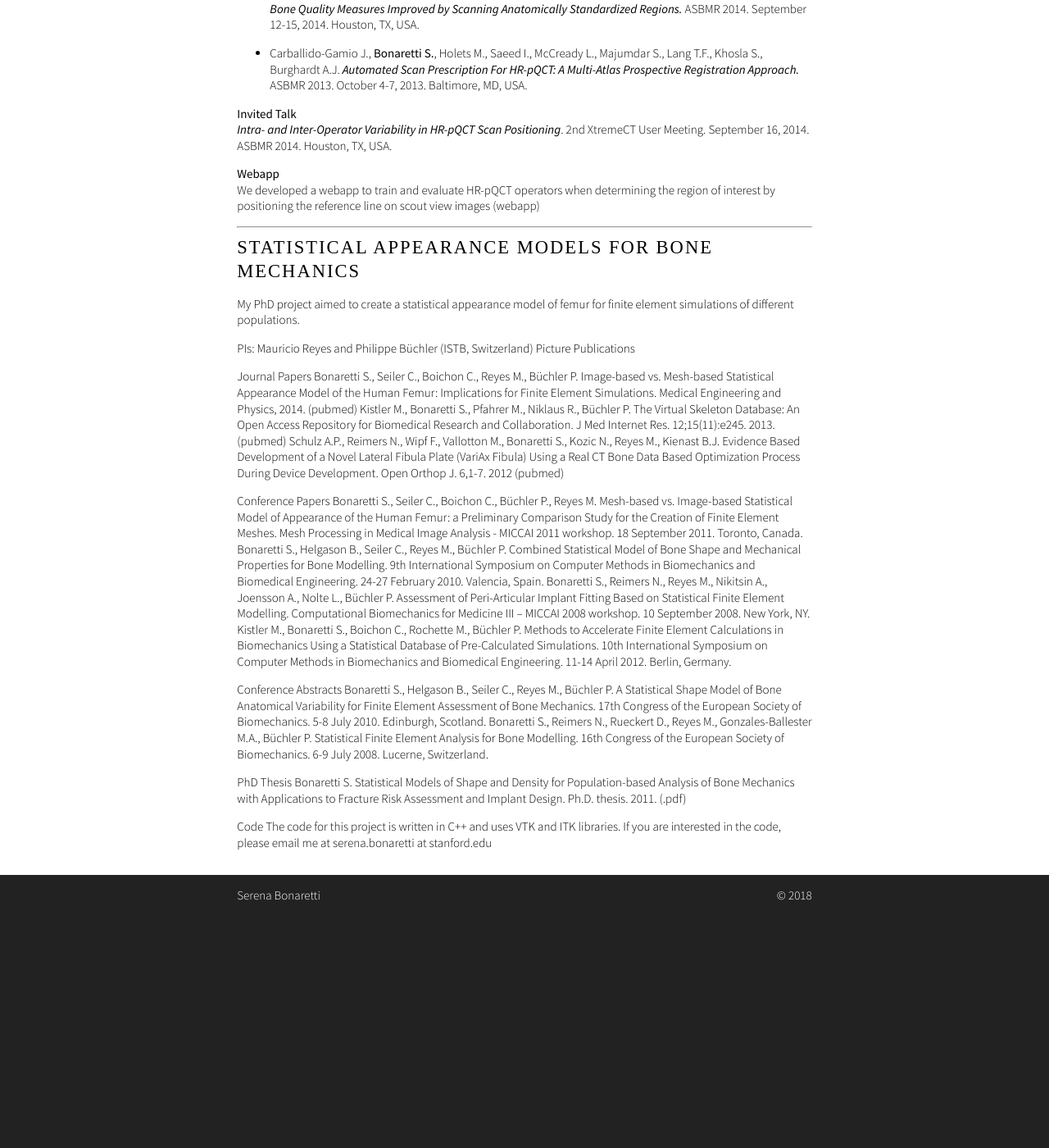
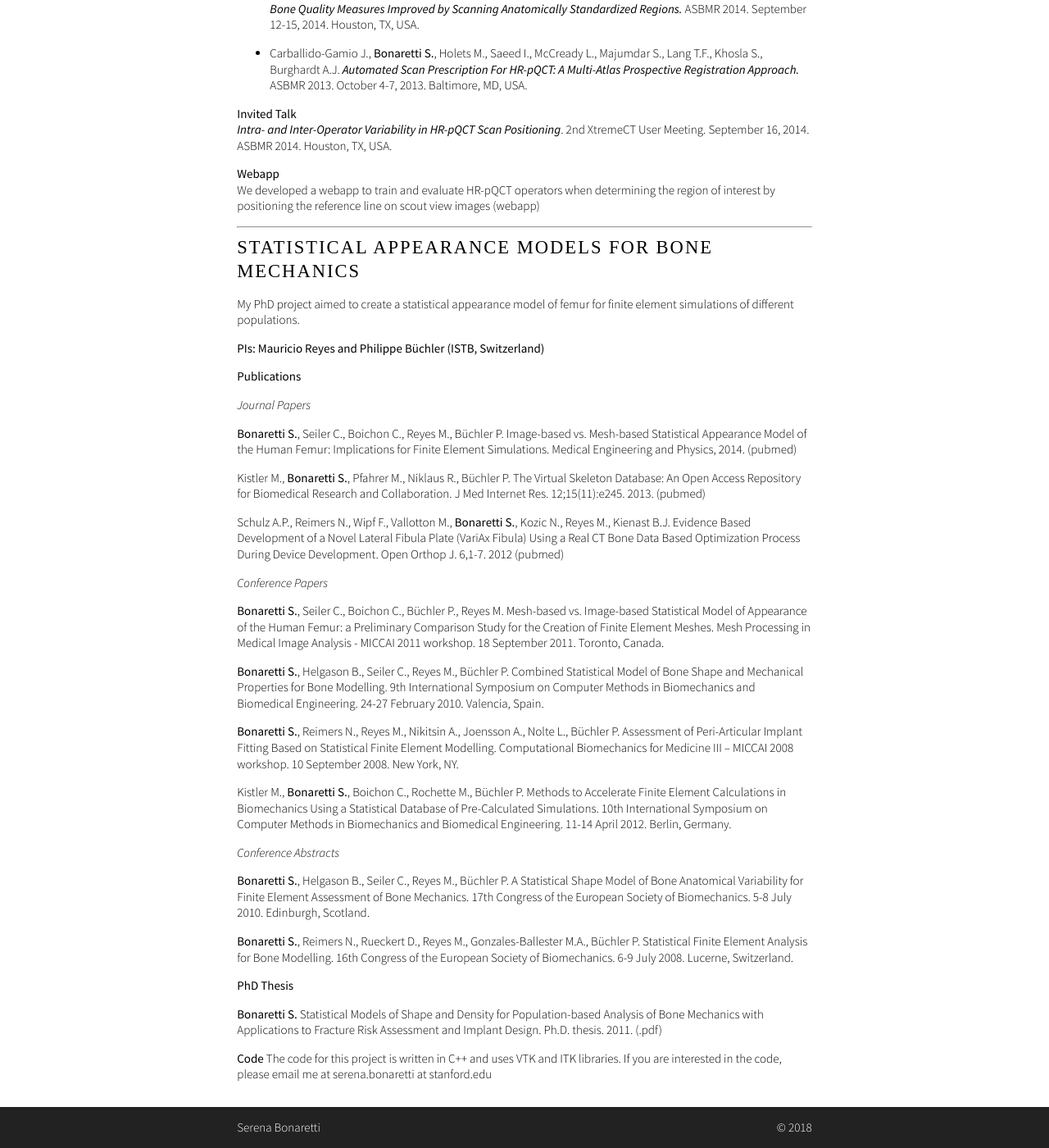
Before and after one commit to sbonaretti/sbonaretti.github.io, a Jekyll site: the page built from Projects.md, in a window 1280 px wide and 1400 px high, scrolled down 2000 px. Shown: the whole window at 82% size. Built offline with Jekyll 4.4.1, drawn with Linux system fonts in a browser that asks for light colours; some web fonts are replaced; before the commit the page ends 3117 px from its top, so only the background shows below that.

Commit message:
Update Projects.md

```diff
--- a/Projects.md
+++ b/Projects.md
@@ -84,28 +84,37 @@ We developed a webapp to train and evaluate HR-pQCT operators when determining t
 
 My PhD project aimed to create a statistical appearance model of femur for finite element simulations of different populations.
 
-PIs: Mauricio Reyes and Philippe Büchler (ISTB, Switzerland)
- Picture
-Publications
+**PIs: Mauricio Reyes and Philippe Büchler (ISTB, Switzerland)**
 
-Journal Papers
-Bonaretti S., Seiler C., Boichon C.,  Reyes M., Büchler P. Image-based vs. Mesh-based Statistical Appearance Model of the Human Femur: Implications for Finite Element Simulations. Medical Engineering and Physics, 2014. (pubmed)
-﻿﻿Kistler M., Bonaretti S., Pfahrer M., Niklaus R., Büchler P. The Virtual Skeleton Database: An Open Access Repository for Biomedical Research and Collaboration. J Med Internet Res. 12;15(11):e245. 2013.﻿﻿ (pubmed)
-Schulz A.P., Reimers N., Wipf F., Vallotton M., Bonaretti S., Kozic N., Reyes M., Kienast B.J. Evidence Based Development of a Novel Lateral Fibula Plate (VariAx Fibula) Using a Real CT Bone Data Based Optimization Process During Device Development. Open Orthop J. 6,1-7. 2012 (pubmed)
+**Publications**
 
-Conference Papers
-Bonaretti S., Seiler C., Boichon C., Büchler P., Reyes M. Mesh-based vs. Image-based Statistical Model of Appearance of the Human Femur: a Preliminary Comparison Study for the Creation of Finite Element Meshes. Mesh Processing in Medical Image Analysis - MICCAI 2011 workshop. 18 September 2011. Toronto, Canada.
-Bonaret﻿ti S., Helgason B., Seiler C., Reyes M., Büchler P. Combined Statistical Model of Bone Shape and Mechanical Properties for Bone Modelling. 9th International Symposium on Computer Methods in Biomechanics and Biomedical Engineering. 24-27 February 2010. Valencia, Spain.
-﻿Bonaretti S., Reimers N., Reyes M., Nikitsin A., Joensson A., Nolte L., Büchler P. Assessment of Peri-Articular Implant Fitting Based on Statistical Finite Element Modelling. Computational Biomechanics for Medicine III – MICCAI 2008 workshop. 10 September 2008. New York, NY.
-Kistler M., Bonaretti S., Boichon C., Rochette M., Büchler P. Methods to Accelerate Finite Element Calculations in Biomechanics Using a Statistical Database of Pre-Calculated Simulations. 10th International Symposium on Computer Methods in Biomechanics and Biomedical Engineering. 11-14 April 2012. Berlin, Germany.
+_Journal Papers_
 
-Conference Abstracts
-Bonaretti S., Helgason B., Seiler C., Reyes M., Büchler P. A Statistical Shape Model of Bone Anatomical Variability for Finite Element Assessment of Bone Mechanics. 17th Congress of the European Society of Biomechanics. 5-8 July 2010. Edinburgh, Scotland.
-Bonaretti S., Reimers N., Rueckert D., Reyes M., Gonzales-Ballester M.A., Büchler P. Statistical Finite Element Analysis for Bone Modelling. 16th Congress of the European Society of Biomechanics. 6-9 July 2008. Lucerne, Switzerland.
+**Bonaretti S.**, Seiler C., Boichon C.,  Reyes M., Büchler P. Image-based vs. Mesh-based Statistical Appearance Model of the Human Femur: Implications for Finite Element Simulations. Medical Engineering and Physics, 2014. (pubmed)
 
-PhD Thesis
-Bonaretti S. Statistical Models of Shape and Density for Population-based Analysis of Bone Mechanics with Applications to Fracture Risk  Assessment and Implant Design. Ph.D. thesis. 2011. (.pdf)
+Kistler M., **Bonaretti S.**, Pfahrer M., Niklaus R., Büchler P. The Virtual Skeleton Database: An Open Access Repository for Biomedical Research and Collaboration. J Med Internet Res. 12;15(11):e245. 2013. (pubmed)
 
+Schulz A.P., Reimers N., Wipf F., Vallotton M., **Bonaretti S.**, Kozic N., Reyes M., Kienast B.J. Evidence Based Development of a Novel Lateral Fibula Plate (VariAx Fibula) Using a Real CT Bone Data Based Optimization Process During Device Development. Open Orthop J. 6,1-7. 2012 (pubmed)
 
-Code
+_Conference Papers_
+
+**Bonaretti S.**, Seiler C., Boichon C., Büchler P., Reyes M. Mesh-based vs. Image-based Statistical Model of Appearance of the Human Femur: a Preliminary Comparison Study for the Creation of Finite Element Meshes. Mesh Processing in Medical Image Analysis - MICCAI 2011 workshop. 18 September 2011. Toronto, Canada.
+
+**Bonaretti S.**, Helgason B., Seiler C., Reyes M., Büchler P. Combined Statistical Model of Bone Shape and Mechanical Properties for Bone Modelling. 9th International Symposium on Computer Methods in Biomechanics and Biomedical Engineering. 24-27 February 2010. Valencia, Spain.
+
+**Bonaretti S.**, Reimers N., Reyes M., Nikitsin A., Joensson A., Nolte L., Büchler P. Assessment of Peri-Articular Implant Fitting Based on Statistical Finite Element Modelling. Computational Biomechanics for Medicine III – MICCAI 2008 workshop. 10 September 2008. New York, NY.
+
+Kistler M., **Bonaretti S.**, Boichon C., Rochette M., Büchler P. Methods to Accelerate Finite Element Calculations in Biomechanics Using a Statistical Database of Pre-Calculated Simulations. 10th International Symposium on Computer Methods in Biomechanics and Biomedical Engineering. 11-14 April 2012. Berlin, Germany.
+
+_Conference Abstracts_
+
+**Bonaretti S.**, Helgason B., Seiler C., Reyes M., Büchler P. A Statistical Shape Model of Bone Anatomical Variability for Finite Element Assessment of Bone Mechanics. 17th Congress of the European Society of Biomechanics. 5-8 July 2010. Edinburgh, Scotland.
+
+**Bonaretti S.**, Reimers N., Rueckert D., Reyes M., Gonzales-Ballester M.A., Büchler P. Statistical Finite Element Analysis for Bone Modelling. 16th Congress of the European Society of Biomechanics. 6-9 July 2008. Lucerne, Switzerland.
+
+**PhD Thesis**
+
+**Bonaretti S.** Statistical Models of Shape and Density for Population-based Analysis of Bone Mechanics with Applications to Fracture Risk  Assessment and Implant Design. Ph.D. thesis. 2011. (.pdf)
+
+**Code**
 The code for this project is written in C++ and uses VTK and ITK libraries. If you are interested in the code, please email me at serena.bonaretti at stanford.edu
```
